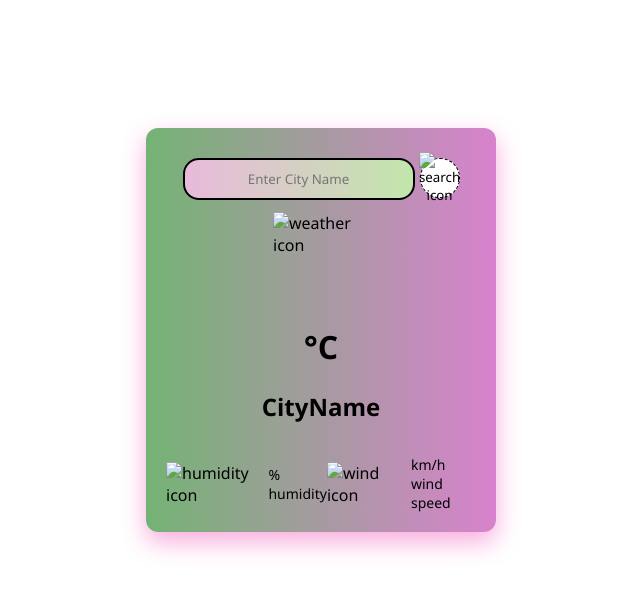
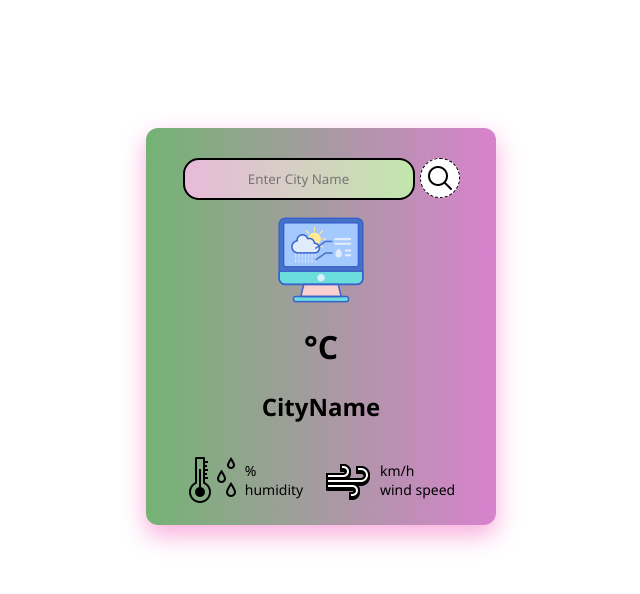
Before and after one commit to Balagabalaji/weather-app-ui, a plain HTML site: page weather.html in a window 1280 px wide. Shown: the whole page, without its empty margins (319-959 px from the left). Drawn offline with Linux system fonts and the light colour scheme.

Commit message:
updated
Updated image paths from 'images/' to 'assets/' in weather.html.

```diff
--- a/weather.html
+++ b/weather.html
@@ -1,3 +1,5 @@
+
+
 <!DOCTYPE html>
 <html lang="en">
 <head>
@@ -5,7 +7,7 @@
     <meta name="viewport" content="width=device-width, initial-scale=1.0">
     <title>Weather App</title>
     <link rel="stylesheet" href="weather.css">
-    <link rel="icon" type="image/x-icon" href="images/weather.png">
+    <link rel="icon" type="image/x-icon" href="assets/weather.png">
 </head>
 <body>
 
@@ -13,26 +15,24 @@
         <div class="inputbutton">
             <input type="text" class="input" placeholder="Enter City Name">
             <button class="button" id="button" title="Click to Search">
-
-         <img src="images/search-icon-30.png" alt="search icon">
+                <img src="assets/search-icon-30.png" alt="search icon">
             </button>
         </div>
 
-        <img src="images/weather-forecast-96.png" class="weathericon" alt="weather icon">
+        <img src="assets/weather-forecast-96.png" class="weathericon" alt="weather icon">
         <h1 id="temperature">°C</h1>
         <h2 id="cityname">CityName</h2>
 
         <div class="humiditywind">
-
-        <div class="h1">
-            <img src="images/humidity-50.png" alt="humidity icon">
-             <div class="humidity">
+            <div class="h1">
+                <img src="assets/humidity-50.png" alt="humidity icon">
+                <div class="humidity">
                     <p class="hm">%</p>
                     <p class="hm">humidity</p>
-        </div>
+                </div>
             </div>
             <div class="w1">
-                <img src="images/wind-48.png" alt="wind icon">
+                <img src="assets/wind-48.png" alt="wind icon">
                 <div class="wind">
                     <p class="ws">km/h</p>
                     <p class="ws">wind speed</p>
```
